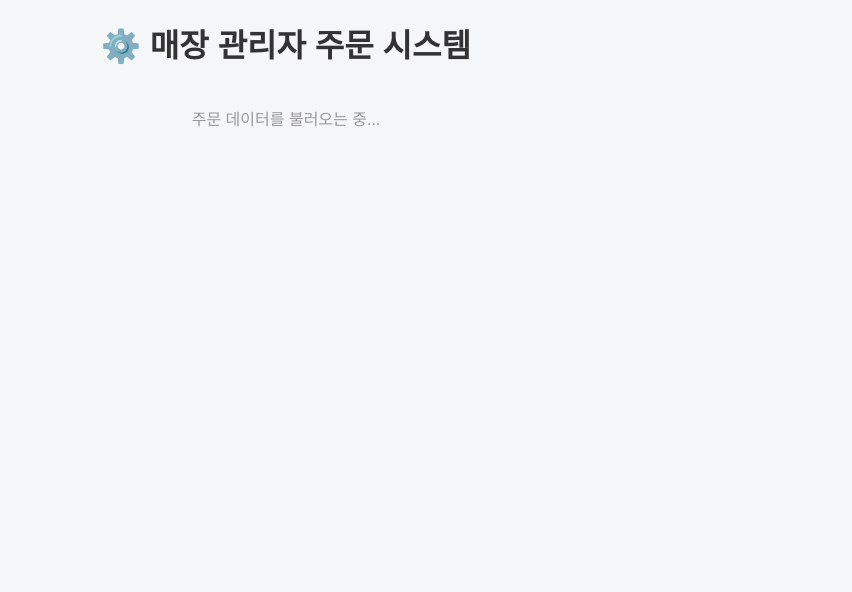
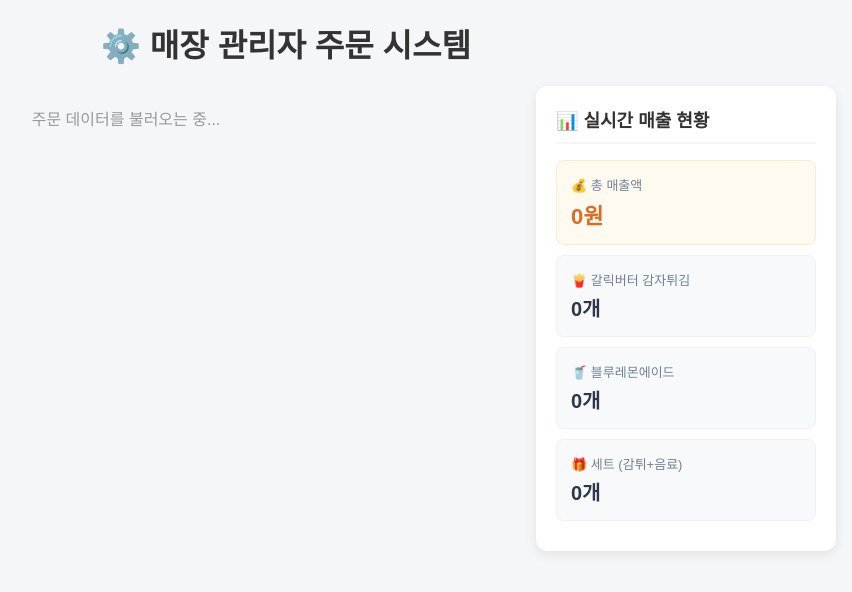
Before and after one commit to JuYoung364/Qr_Project, a website: page admin.html in a window 1280 px wide. Shown: the whole page, without its empty margins (354-1206 px from the left). Drawn offline with Linux system fonts and the light colour scheme; no server answers.

Commit message:
add money check system

```diff
--- a/admin.html
+++ b/admin.html
@@ -14,14 +14,29 @@
         body {
             background-color: #f4f6f8;
             padding: 20px;
-            max-width: 600px;
+        }
+
+        /* 2단 레이아웃 (주문 목록 + 오른쪽 매출 요약 패널) */
+        .admin-container {
+            max-width: 1100px;
             margin: 0 auto;
+            display: flex;
+            gap: 20px;
+            align-items: flex-start;
         }
+
+        /* 왼쪽 주문 목록 영역 */
+        .order-list-section {
+            flex: 1;
+            min-width: 0;
+        }
+
         h1 {
             text-align: center;
             margin-bottom: 20px;
             color: #333;
         }
+
         .order-card {
             background: #fff;
             border-radius: 12px;
@@ -93,12 +108,101 @@
             color: #fff;
             font-size: 13px;
         }
+
+        /* 오른쪽 실시간 매출 통계 패널 */
+        .summary-sidebar {
+            width: 300px;
+            background: #ffffff;
+            border-radius: 12px;
+            padding: 20px;
+            box-shadow: 0 4px 12px rgba(0,0,0,0.08);
+            position: sticky;
+            top: 20px;
+        }
+        .summary-sidebar h2 {
+            font-size: 18px;
+            color: #333;
+            margin-bottom: 16px;
+            padding-bottom: 10px;
+            border-bottom: 2px solid #f4f6f8;
+            display: flex;
+            align-items: center;
+            gap: 8px;
+        }
+        .stat-card {
+            background: #f8f9fa;
+            border-radius: 8px;
+            padding: 14px;
+            margin-bottom: 10px;
+            border: 1px solid #edf2f7;
+        }
+        .stat-card.total {
+            background: #fffaf0;
+            border: 1px solid #feebc8;
+        }
+        .stat-label {
+            font-size: 13px;
+            color: #718096;
+            margin-bottom: 4px;
+            font-weight: 500;
+        }
+        .stat-value {
+            font-size: 20px;
+            font-weight: bold;
+            color: #2d3748;
+        }
+        .stat-card.total .stat-value {
+            color: #dd6b20;
+            font-size: 22px;
+        }
+
+        /* 화면 폭이 좁을 때(모바일) 1열 레이아웃으로 자동 변경 */
+        @media (max-width: 768px) {
+            .admin-container {
+                flex-direction: column-reverse;
+            }
+            .summary-sidebar {
+                width: 100%;
+                position: static;
+            }
+        }
     </style>
 </head>
 <body>
     <h1>⚙️ 매장 관리자 주문 시스템</h1>
-    <div id="admin-orders-list">
-        <p style="text-align: center; color: #999; padding: 20px 0;">주문 데이터를 불러오는 중...</p>
+
+    <div class="admin-container">
+        <!-- 왼쪽: 주문 현황 목록 -->
+        <div class="order-list-section">
+            <div id="admin-orders-list">
+                <p style="text-align: center; color: #999; padding: 20px 0;">주문 데이터를 불러오는 중...</p>
+            </div>
+        </div>
+
+        <!-- 오른쪽: 실시간 매출 및 판매 수량 집계 -->
+        <div class="summary-sidebar">
+            <h2>📊 실시간 매출 현황</h2>
+
+            <div class="stat-card total">
+                <div class="stat-label">💰 총 매출액</div>
+                <div class="stat-value" id="stat-total-sales">0원</div>
+            </div>
+
+            <div class="stat-card">
+                <div class="stat-label">🍟 갈릭버터 감자튀김</div>
+                <div class="stat-value" id="stat-fries-qty">0개</div>
+            </div>
+
+            <div class="stat-card">
+                <div class="stat-label">🥤 블루레몬에이드</div>
+                <div class="stat-value" id="stat-drink-qty">0개</div>
+            </div>
+
+            <div class="stat-card">
+                <div class="stat-label">🎁 세트 (감튀+음료)</div>
+                <div class="stat-value" id="stat-set-qty">0개</div>
+            </div>
+        </div>
     </div>
 
     <script>
@@ -117,8 +221,12 @@
 
                 if (!orders || orders.length === 0) {
                     container.innerHTML = '<p style="text-align: center; color: #999; padding: 20px 0;">들어온 주문이 없습니다.</p>';
+                    updateSummaryStats([]);
                     return;
                 }
+
+                // 오른쪽 매출 및 판매량 집계 업데이트
+                updateSummaryStats(orders);
 
                 container.innerHTML = orders.map(order => {
                     let itemsStr = [];
@@ -131,7 +239,6 @@
                         hour: '2-digit', minute: '2-digit', second: '2-digit'
                     });
 
-                    // 이름 및 전화번호 호환 수집
                     const rawName = order.customer_name || order.customerName;
                     const rawPhone = order.phone;
                     const nameText = (rawName && rawName.trim() !== '') ? rawName : '미입력';
@@ -164,6 +271,26 @@
             } catch (error) {
                 console.error('관리자 주문 조회 실패:', error);
             }
+        }
+
+        // 실시간 매출 및 상품별 수량 자동 합산 함수
+        function updateSummaryStats(orders) {
+            let totalSales = 0;
+            let totalFries = 0;
+            let totalDrink = 0;
+            let totalSet = 0;
+
+            orders.forEach(order => {
+                totalSales += (order.total_price || 0);
+                totalFries += (order.fries || 0);
+                totalDrink += (order.drink || 0);
+                totalSet += (order.set_menu || 0);
+            });
+
+            document.getElementById('stat-total-sales').innerText = totalSales.toLocaleString() + '원';
+            document.getElementById('stat-fries-qty').innerText = totalFries.toLocaleString() + '개';
+            document.getElementById('stat-drink-qty').innerText = totalDrink.toLocaleString() + '개';
+            document.getElementById('stat-set-qty').innerText = totalSet.toLocaleString() + '개';
         }
 
         async function toggleStatus(orderId, currentStatus) {
```
